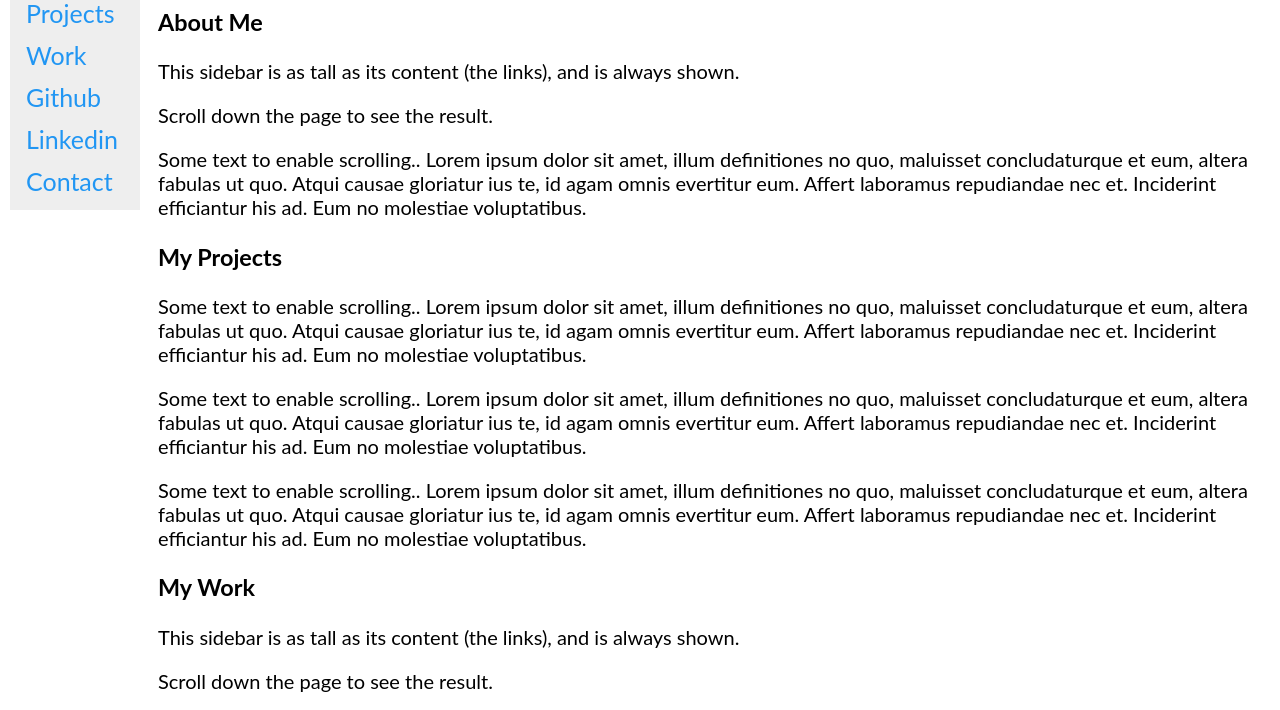
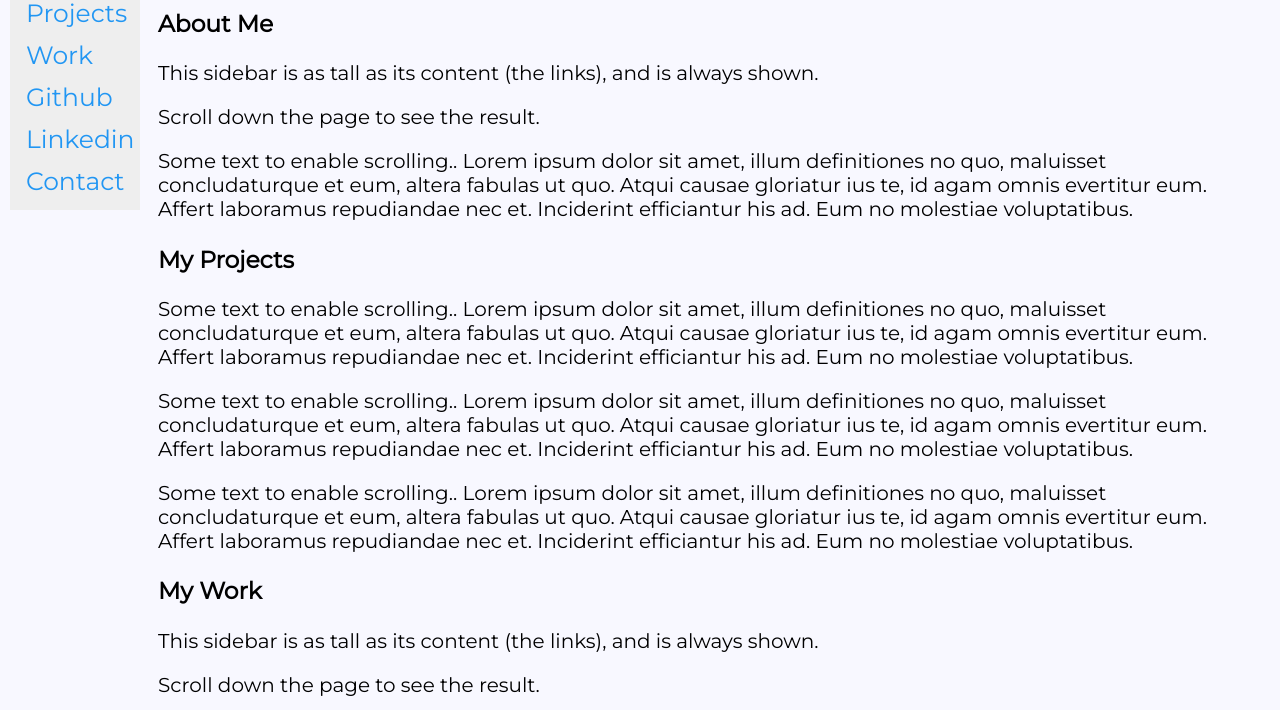
Before and after one commit to danielyu2003/danielyu2003, a plain HTML site: page index.html in a window 1280 px wide. Shown: the part 78-788 px from the top of the page. Drawn offline with Linux system fonts and the light colour scheme.

Commit message:
Update style.css

```diff
--- a/css/style.css
+++ b/css/style.css
@@ -1,5 +1,8 @@
+@import url('https://fonts.googleapis.com/css?family=Montserrat');
+
 body {
-  font-family: "Lato", sans-serif;
+  background-color: #f8f8ff;
+  font-family: "Montserrat", "Lato", sans-serif;
 }
 
 .sidenav {
```
